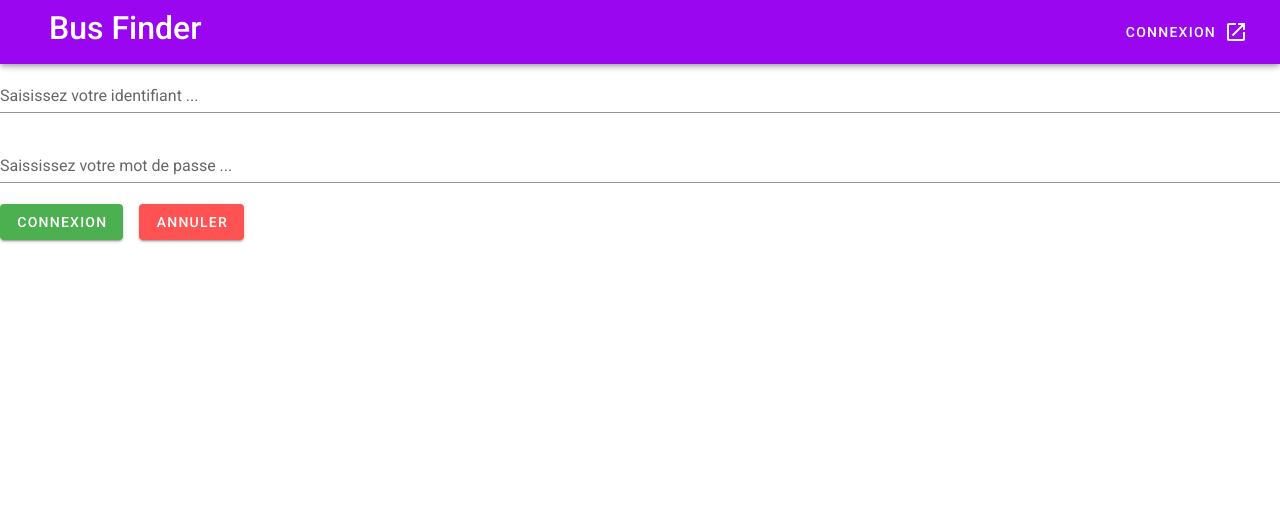
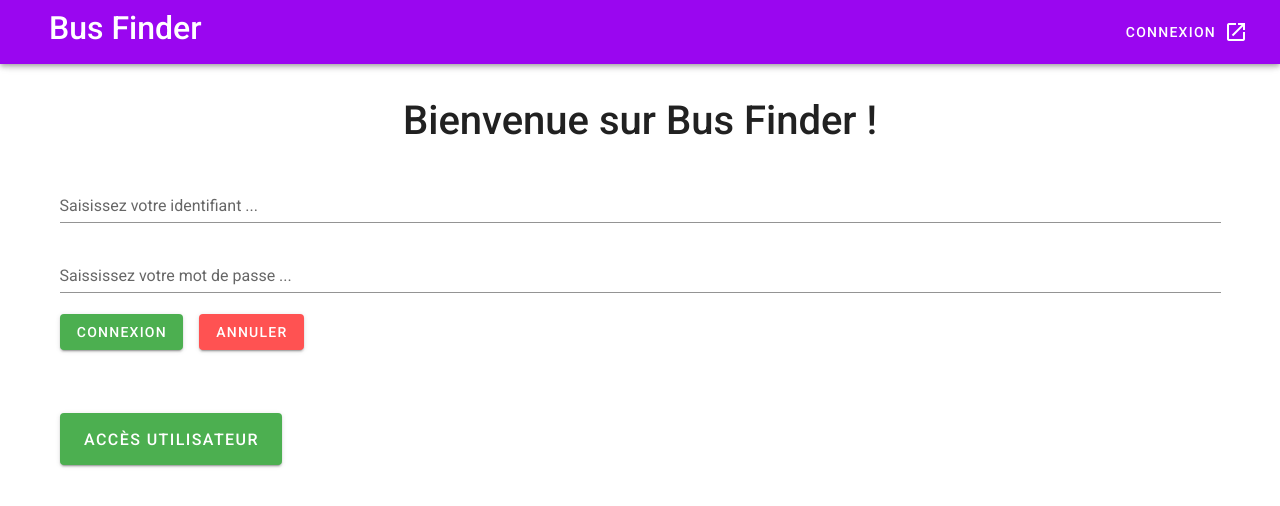
Before and after one commit to tomogo43/BUSFINDER, a Vue app in the folder client/busfinder/: page /#/ in a window 1280 px wide. Shown: the top 506 px of the page. Built offline with nearby package versions, Linux system fonts and the light colour scheme.

Commit message:
Ajout tab Vue Admin

```diff
--- a/client/busfinder/src/App.vue
+++ b/client/busfinder/src/App.vue
@@ -21,7 +21,7 @@
       <v-spacer></v-spacer>
 
       <v-btn
-        href="https://github.com/vuetifyjs/vuetify/releases/latest"
+        href="/"
         target="_blank"
         text
       >
--- /dev/null
+++ b/client/busfinder/src/components/Admin.vue
@@ -0,0 +1,50 @@
+<template>
+  <v-container>
+
+    <!-- Titre -->
+    <br />
+    <h1>Espace Administrateur</h1>
+
+    <!-- Tableau de gestion -->
+    <br />
+    <v-tabs
+          v-model="tab"
+          align-with-title
+          color="#9A06F0"
+    >
+        <v-tabs-slider color="#5DE63C"></v-tabs-slider>
+
+        <v-tab
+            v-for="item in items"
+            :key="item"
+        >
+            {{ item }}
+        </v-tab>
+    </v-tabs>
+
+    <v-tabs-items v-model="tab">
+      <v-tab-item
+        v-for="item in items"
+        :key="item"
+      >
+        <v-card flat>
+          <v-card-text v-text="text"></v-card-text>
+        </v-card>
+      </v-tab-item>
+    </v-tabs-items>
+  </v-container>
+</template>
+
+<script>
+  export default {
+    data () {
+      return {
+        tab: null,
+        items: [
+          'Trajets', 'Lignes', 'Chauffeurs'
+        ],
+        text: 'Ceci est un test'
+      }
+    },
+  }
+</script>
--- a/client/busfinder/src/components/Login.vue
+++ b/client/busfinder/src/components/Login.vue
@@ -1,4 +1,15 @@
 <template>
+
+  <v-container>
+    <br />
+
+    <!-- Texte d'accueil -->
+    <h1>
+      Bienvenue sur Bus Finder !
+    </h1>
+
+    <!-- Formulaire de connexion -->
+    <br />
     <v-form
       ref="form"
       v-model="valid"
@@ -9,6 +20,7 @@
         :rules="nameRules"
         label="Saisissez votre identifiant ..."
         required
+        width="75"
       ></v-text-field>
 
       <v-text-field
@@ -21,7 +33,7 @@
       <v-btn
         color="success"
         class="mr-4"
-      @click="validate"
+        @click="$router.push('hello')"
       >
         Connexion
       </v-btn>
@@ -34,6 +46,20 @@
         Annuler
       </v-btn>
     </v-form>
+
+    <br /><br /><br />
+
+    <!-- Bouton d'accès Utilisateur -->
+    <v-btn
+      x-large
+      color="success"
+      dark
+    >
+      Accès Utilisateur
+    </v-btn>
+
+  </v-container>
+
 </template>
 
 <script>
--- a/client/busfinder/src/router.js
+++ b/client/busfinder/src/router.js
@@ -5,6 +5,7 @@ import Login from './components/Login.vue'
 import HelloWorld from './components/HelloWorld.vue'
 import Trajets from './components/Trajets.vue'
 import Trajets2 from './components/Trajets2.vue'
+import Admin from './components/Admin.vue'
 
 Vue.use(Router)
 
@@ -29,6 +30,11 @@ export default new Router({
          path: '/hello',
          name: 'hello',
          component: HelloWorld
+      },
+      {
+         path: '/admin',
+         name: 'admin',
+         component: Admin
       }
    ]
 })
```
Lines whose indentation alone changed are shown as unchanged.
